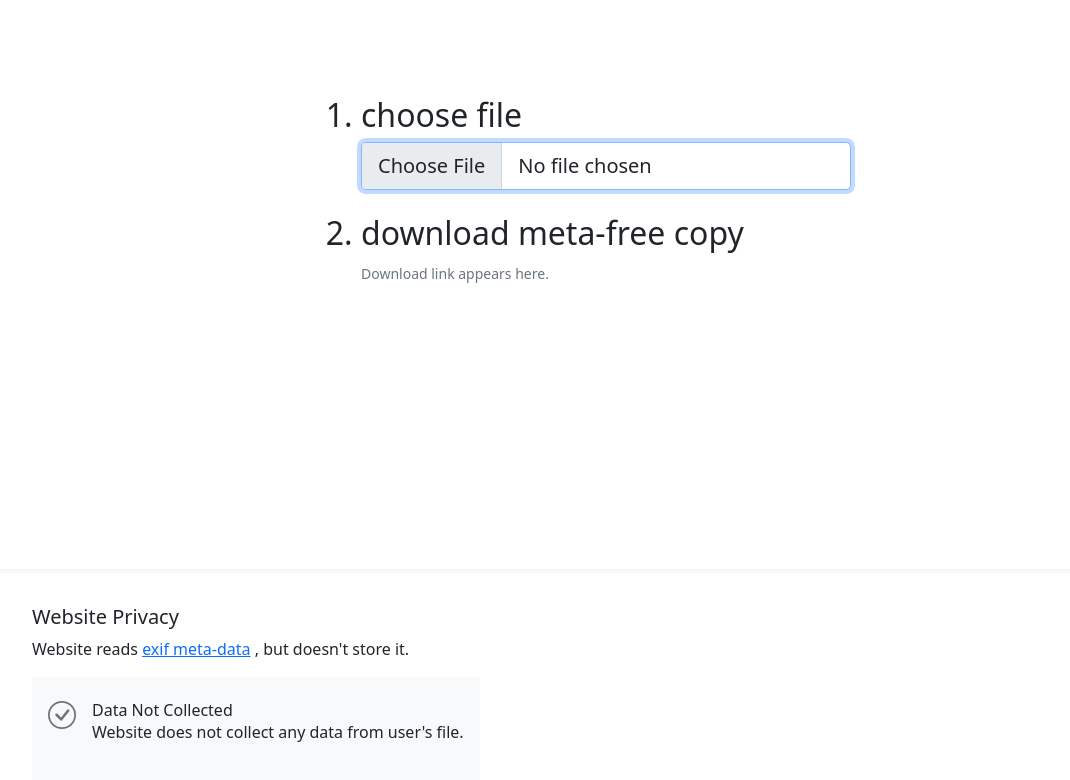
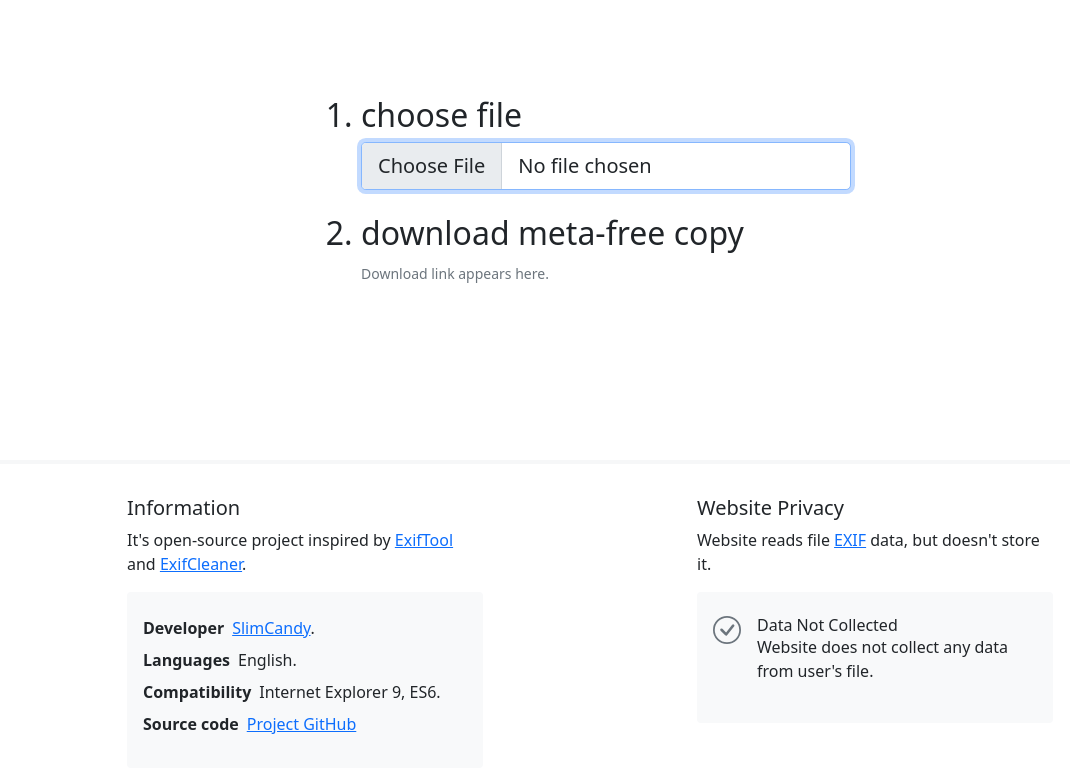
Before and after one commit to slimcandy/MetaCleaner, a React (Create React App) app in the folder client/: page / in a window 1280 px wide. Shown: the top 780 px of the page, without its empty margins (50-1120 px from the left). Built offline with nearby package versions, Linux system fonts and the light colour scheme.

Commit message:
Add information block

```diff
--- a/client/src/App.tsx
+++ b/client/src/App.tsx
@@ -3,6 +3,7 @@ import DownloadBlock from './components/DownloadBlock/DownloadBlock'
 import Form from './components/Form/Form'
 import { IMetaDataObject } from './appTypes'
 import PrivacyBlock from './components/PrivacyBlock/PrivacyBlock'
+import InfoBlock from './components/InfoBlock/InfoBlock'
 
 const App = () => {
   const [meta, setMeta] = useState<IMetaDataObject>({
@@ -40,7 +41,10 @@ const App = () => {
       {/* mt-auto - sticks footer */}
       <hr className='border border-2 mt-auto' />
       <footer className='footer py-3 container'>
-        <PrivacyBlock />
+        <div className='row justify-content-around'>
+          <InfoBlock className='col-12 col-lg-4' />
+          <PrivacyBlock className='col-12 col-lg-4' />
+        </div>
       </footer>
     </>
   )
--- /dev/null
+++ b/client/src/components/InfoBlock/InfoBlock.tsx
@@ -0,0 +1,44 @@
+interface IProps {
+  className: string
+}
+
+const InfoBlock = ({ className }: IProps): JSX.Element => {
+  return (
+    <div className={className}>
+      <h5>Information</h5>
+      <p>
+        It's open-source project inspired by{' '}
+        <a href='https://exiftool.org'>ExifTool</a> and{' '}
+        <a href='https://exifcleaner.com'>ExifCleaner</a>.
+      </p>
+      <dl className='d-flex flex-column flex-wrap bg-light py-4 px-3 rounded'>
+        <div className='d-flex flex-row flex-wrap'>
+          <dt>Developer</dt>
+          <dd className='ps-2'>
+            <a href='https://github.com/slimcandy' title='Github profile'>
+              SlimCandy
+            </a>
+            .
+          </dd>
+        </div>
+        <div className='d-flex flex-row flex-wrap'>
+          <dt>Languages</dt>
+          <dd className='ps-2'>English.</dd>
+        </div>
+        <div className='d-flex flex-row flex-wrap'>
+          <dt>Compatibility</dt>
+          <dd className='ps-2'>Internet Explorer 9, ES6.</dd>
+        </div>
+        <div className='d-flex flex-row flex-wrap'>
+          <dt>Source code</dt>
+          <dd className='ps-2'>
+            <a href='https://github.com/slimcandy/removemetaonline'>
+              Project GitHub
+            </a>
+          </dd>
+        </div>
+      </dl>
+    </div>
+  )
+}
+export default InfoBlock
--- a/client/src/components/PrivacyBlock/PrivacyBlock.tsx
+++ b/client/src/components/PrivacyBlock/PrivacyBlock.tsx
@@ -1,25 +1,28 @@
-const PrivacyBlock = (): JSX.Element => {
+interface IProps {
+  className: string
+}
+
+const PrivacyBlock = ({ className }: IProps): JSX.Element => {
   return (
-    <>
+    <div className={className}>
       <h5>Website Privacy</h5>
       <p>
-        Website reads{' '}
+        Website reads file{' '}
         <a
           href='https://en.wikipedia.org/wiki/Exif'
           title='Wikipedia description'
         >
-          exif meta-data
+          EXIF
         </a>{' '}
-        , but doesn't store it.
+        data, but doesn't store it.
       </p>
-      <div className='d-flex align-items-start'>
-        <div className='d-flex align-items-start bg-light py-4 px-3 rounded'>
+      <div className='d-flex flex-column flex-sm-row align-items-center align-items-md-start bg-light py-4 px-3 rounded'>
         <svg
           xmlns='http://www.w3.org/2000/svg'
           width='1.75em'
           height='1.75em'
           fill='currentColor'
-            className='bi bi-check-circle text-muted flex-shrink-0 me-3'
+          className='bi bi-check-circle text-muted flex-shrink-0 me-3 mb-3 mb-sm-0'
           viewBox='0 0 16 16'
         >
           <path d='M8 15A7 7 0 1 1 8 1a7 7 0 0 1 0 14zm0 1A8 8 0 1 0 8 0a8 8 0 0 0 0 16z' />
@@ -31,7 +34,6 @@ const PrivacyBlock = (): JSX.Element => {
         </div>
       </div>
     </div>
-    </>
   )
 }
 export default PrivacyBlock
```
Lines whose indentation alone changed are shown as unchanged.
